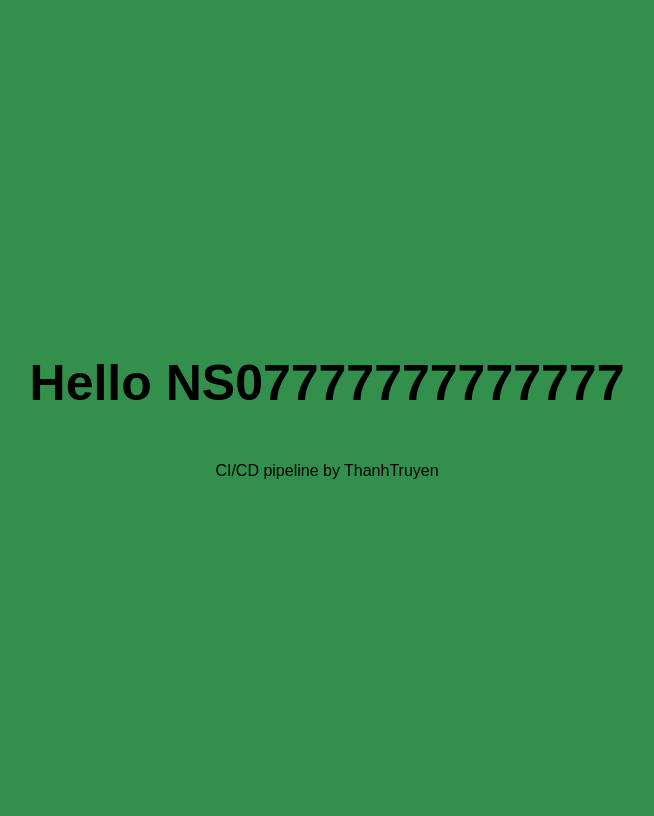
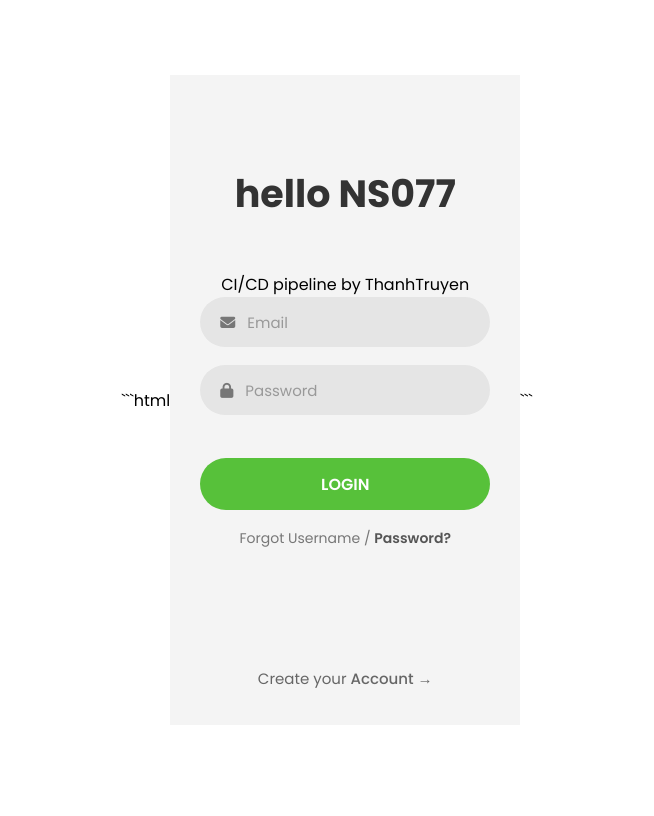
Before and after one commit to Truyen08/CI-CD_pipeline, a FastAPI app: page / in a window 1280 px wide. Shown: the whole page, without its empty margins (313-967 px from the left). After the commit the page ends 688 px from the top, so only its background shows below. Run offline with FastAPI, Linux system fonts and the light colour scheme.

Commit message:
update: index file

````diff
--- a/app/templates/index.html
+++ b/app/templates/index.html
@@ -1,28 +1,161 @@
+```html
 <!DOCTYPE html>
-<html>
+<html lang="en">
 
 <head>
-    <title>Hello VKU</title>
+    <meta charset="UTF-8" />
+    <meta name="viewport" content="width=device-width, initial-scale=1.0" />
+    <title>Member Login</title>
+
+    <!-- Font Awesome -->
+    <link rel="stylesheet" href="https://cdnjs.cloudflare.com/ajax/libs/font-awesome/6.5.1/css/all.min.css" />
+
+    <!-- Google Font -->
+    <link rel="preconnect" href="https://fonts.googleapis.com">
+    <link rel="preconnect" href="https://fonts.gstatic.com" crossorigin>
+    <link href="https://fonts.googleapis.com/css2?family=Poppins:wght@300;400;500;600;700&display=swap"
+        rel="stylesheet">
+
     <style>
+        * {
+            margin: 0;
+            padding: 0;
+            box-sizing: border-box;
+            font-family: 'Poppins', sans-serif;
+        }
+
         body {
+            height: 100vh;
             display: flex;
             justify-content: center;
             align-items: center;
-            height: 100vh;
-            font-family: Arial;
-            background-color: #328f4c;
-            flex-direction: column;
+            background: #ffffff;
         }
 
-        h1 {
-            font-size: 50px;
+        .login-container {
+            width: 350px;
+            height: 650px;
+            background: #f4f4f4;
+            display: flex;
+            flex-direction: column;
+            align-items: center;
+            padding-top: 90px;
+            position: relative;
+        }
+
+        .login-title {
+            font-size: 38px;
+            font-weight: 700;
+            color: #333;
+            margin-bottom: 50px;
+        }
+
+        .input-box {
+            width: 290px;
+            height: 50px;
+            background: #e5e5e5;
+            border-radius: 30px;
+            display: flex;
+            align-items: center;
+            padding: 0 20px;
+            margin-bottom: 18px;
+        }
+
+        .input-box i {
+            color: #777;
+            margin-right: 12px;
+            font-size: 15px;
+        }
+
+        .input-box input {
+            border: none;
+            outline: none;
+            background: transparent;
+            width: 100%;
+            font-size: 15px;
+            color: #555;
+        }
+
+        .input-box input::placeholder {
+            color: #999;
+        }
+
+        .login-btn {
+            width: 290px;
+            height: 52px;
+            border: none;
+            border-radius: 30px;
+            background: #57c13a;
+            color: white;
+            font-size: 16px;
+            font-weight: 600;
+            cursor: pointer;
+            margin-top: 25px;
+            transition: 0.3s;
+        }
+
+        .login-btn:hover {
+            background: #49ad2f;
+        }
+
+        .forgot {
+            margin-top: 18px;
+            font-size: 14px;
+            color: #777;
+            text-decoration: none;
+        }
+
+        .forgot span {
+            font-weight: 600;
+            color: #555;
+        }
+
+        .create-account {
+            position: absolute;
+            bottom: 35px;
+            text-decoration: none;
+            color: #666;
+            font-size: 15px;
+            font-weight: 400;
+        }
+
+        .create-account span {
+            font-weight: 500;
         }
     </style>
 </head>
 
 <body>
-    <h1>Hello NS07777777777777</h1>
-    <p>CI/CD pipeline by ThanhTruyen</p>
+
+    <div class="login-container">
+
+        <h1 class="login-title">hello NS077</h1>
+
+        <p>CI/CD pipeline by ThanhTruyen</p>
+
+        <div class="input-box">
+            <i class="fa-solid fa-envelope"></i>
+            <input type="email" placeholder="Email">
+        </div>
+
+        <div class="input-box">
+            <i class="fa-solid fa-lock"></i>
+            <input type="password" placeholder="Password">
+        </div>
+
+        <button class="login-btn">LOGIN</button>
+
+        <a href="#" class="forgot">
+            Forgot Username / <span>Password?</span>
+        </a>
+
+        <a href="#" class="create-account">
+            Create your <span>Account</span> →
+        </a>
+
+    </div>
+
 </body>
 
 </html>
+```
````
